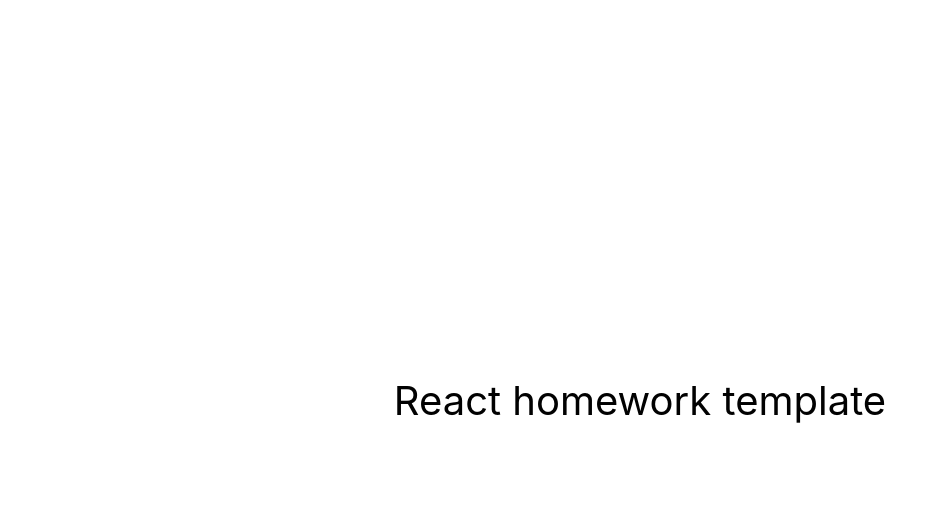
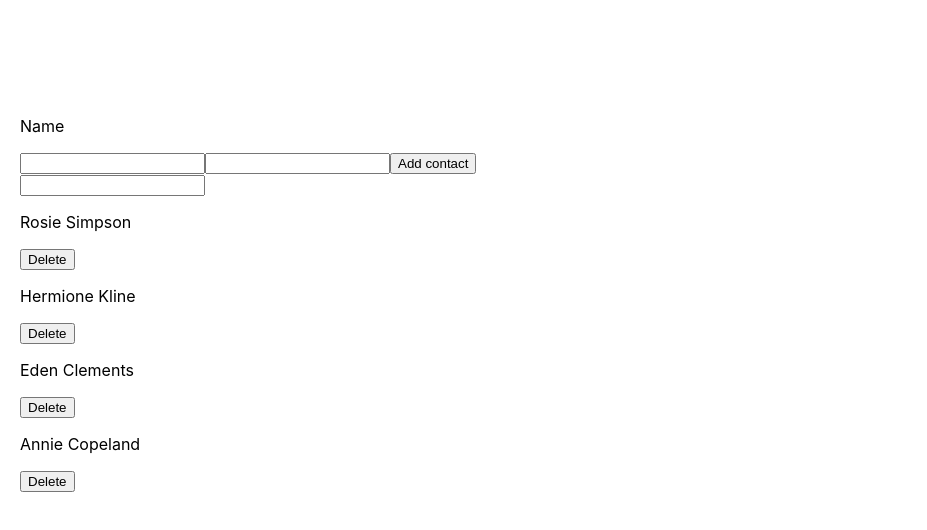
Before and after one commit to IVS737/goit-react-hw-03-phonebook, a React (Create React App) app: page / in a window 1280 px wide. Shown: the top 530 px of the page, without its empty margins (0-927 px from the left). Built offline with nearby package versions, Linux system fonts and the light colour scheme.

Commit message:
feat: add components

```diff
--- a/package.json
+++ b/package.json
@@ -7,6 +7,7 @@
     "@testing-library/jest-dom": "^5.16.3",
     "@testing-library/react": "^12.1.4",
     "@testing-library/user-event": "^13.5.0",
+    "nanoid": "^4.0.2",
     "react": "^18.1.0",
     "react-dom": "^18.1.0",
     "react-scripts": "5.0.1",
--- a/src/components/App.jsx
+++ b/src/components/App.jsx
@@ -1,16 +1,67 @@
-export const App = () => {
-  return (
-    <div
-      style={{
-        height: '100vh',
-        display: 'flex',
-        justifyContent: 'center',
-        alignItems: 'center',
-        fontSize: 40,
-        color: '#010101'
-      }}
-    >
-      React homework template
-    </div>
-  );
-};
+import { Component } from 'react';
+import { nanoid } from 'nanoid';
+import styles from './App.module.css';
+import { ContactForm } from './ContactForm/ContactForm';
+import { ContactList } from './ContactList/ContactList';
+
+export class App extends Component {
+  state = {
+    contacts: [
+      { id: 'id-1', name: 'Rosie Simpson', number: '459-12-56' },
+      { id: 'id-2', name: 'Hermione Kline', number: '443-89-12' },
+      { id: 'id-3', name: 'Eden Clements', number: '645-17-79' },
+      { id: 'id-4', name: 'Annie Copeland', number: '227-91-26' },
+    ],
+    name: '',
+    filter: '',
+    number: '',
+  };
+
+  handleSubmit = evt => {
+    evt.preventDefault();
+
+    const name = Object.values({ ...evt.target }).find(
+      item => item?.name === 'name'
+    ).value;
+
+    const phone = Object.values({ ...evt.target }).find(
+      item => item?.name === 'number'
+    ).value;
+
+    if (this.state.contacts.find(contact => contact.name === name))
+      return alert('This contact has already added');
+
+    this.setState(state => ({
+      ...state,
+      name,
+      contacts: [...state.contacts, { id: nanoid(), name, phone }],
+    }));
+  };
+
+  handleFilterChange = ({ target }) =>
+    this.setState(state => ({
+      ...state,
+      filter: target.value,
+    }));
+
+  handleDeleteContact = id =>
+    this.setState(state => ({
+      ...state,
+      contacts: state.contacts.filter(contact => contact.id !== id),
+    }));
+
+  render() {
+    return (
+      <div className={styles.Container}>
+        <ContactForm submit={this.handleSubmit} />
+
+        <ContactList
+          onDeleteContact={this.handleDeleteContact}
+          onInputChange={this.handleFilterChange}
+          contacts={this.state.contacts}
+          filter={this.state.filter}
+        />
+      </div>
+    );
+  }
+}
--- /dev/null
+++ b/src/components/App.module.css
@@ -0,0 +1,5 @@
+.Container {
+  padding-top: 100px;
+  padding-left: 20px;
+  padding-right: 20px;
+}
--- /dev/null
+++ b/src/components/ContactForm/ContactForm.jsx
@@ -0,0 +1,27 @@
+import { Component } from 'react';
+
+export class ContactForm extends Component {
+  render() {
+    const { submit } = this.props;
+    return (
+      <form onSubmit={submit}>
+        <p>Name</p>
+        <input
+          type="text"
+          name="name"
+          pattern="^[a-zA-Zа-яА-Я]+(([' -][a-zA-Zа-яА-Я ])?[a-zA-Zа-яА-Я]*)*$"
+          title="Name may contain only letters, apostrophe, dash and spaces. For example Adrian, Jacob Mercer, Charles de Batz de Castelmore d'Artagnan"
+          required
+        />
+        <input
+          type="tel"
+          name="number"
+          pattern="\+?\d{1,4}?[-.\s]?\(?\d{1,3}?\)?[-.\s]?\d{1,4}[-.\s]?\d{1,4}[-.\s]?\d{1,9}"
+          title="Phone number must be digits and can contain spaces, dashes, parentheses and can start with +"
+          required
+        />
+        <button>Add contact</button>
+      </form>
+    );
+  }
+}
--- /dev/null
+++ b/src/components/ContactList/ContactList.jsx
@@ -0,0 +1,25 @@
+import { Component } from 'react';
+
+export class ContactList extends Component {
+  render() {
+    const { onInputChange, contacts, filter, onDeleteContact } = this.props;
+
+    return (
+      <div>
+        <input name="filter" onChange={onInputChange} />
+        {contacts
+          .filter(({ name }) =>
+            name.toLowerCase().includes(filter.toLowerCase())
+          )
+          .map(({ id, name, phone }) => (
+            <div key={id}>
+              <p>
+                {name} {phone}
+              </p>
+              <button onClick={() => onDeleteContact(id)}>Delete</button>
+            </div>
+          ))}
+      </div>
+    );
+  }
+}
```
Also changed, not shown: src/components/ContactForm/ContactForm.module.css (added), src/components/ContactList/ContactList.module.css (added), 1 other file (tests, documents, lock files or other folders).
